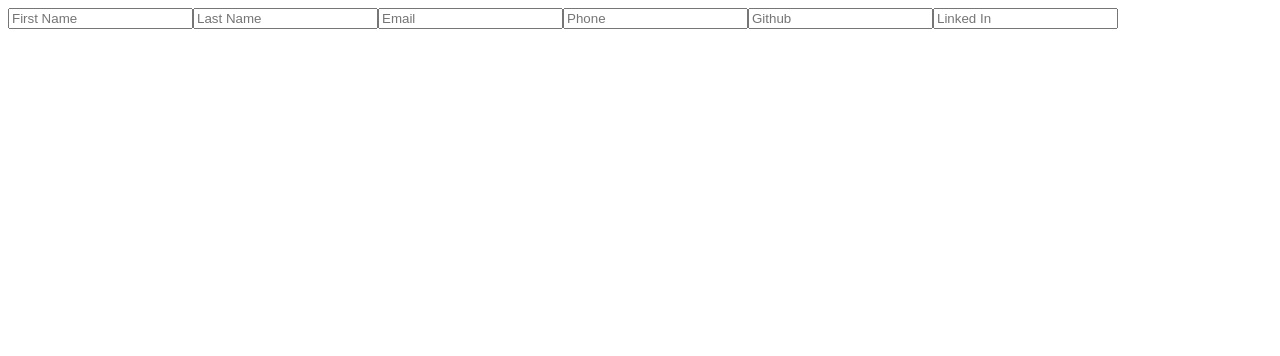
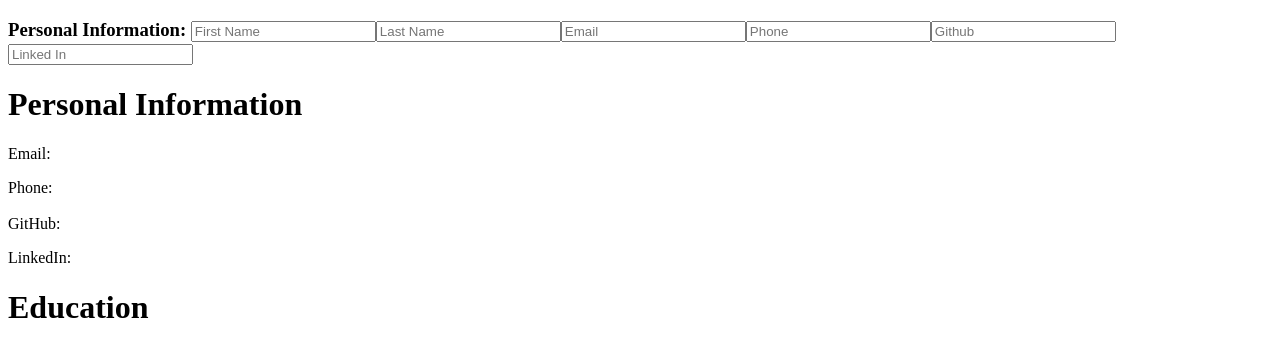
Before and after one commit to mastachiii/top-CVBuilder, a React (Vite) app: page / in a window 1280 px wide. Shown: the top 356 px of the page. Built offline with nearby package versions, Linux system fonts and the light colour scheme.

Commit message:
FEAT: Modified Preview

```diff
--- a/src/Editor.jsx
+++ b/src/Editor.jsx
@@ -20,7 +20,9 @@ function Personal({ handlers }) {
 function Editor({ personalHandlers }) {
     return (
         <div>
-            <Personal handlers={personalHandlers} />
+            <h3>
+                Personal Information: <Personal handlers={personalHandlers} />
+            </h3>
         </div>
     );
 }
--- a/src/Preview.jsx
+++ b/src/Preview.jsx
@@ -1,15 +1,29 @@
-function Person({ firstName, lastName }) {
-    return <h1>{firstName + ' ' + lastName}</h1>;
+function Person({ firstName, lastName, email, phone, gitHub, linkedIn }) {
+    return (
+        <>
+            <p>Email: {email}</p>
+            <p>Phone: {phone}</p>
+            <h3>{firstName + ' ' + lastName}</h3>
+            <p>GitHub: {gitHub}</p>
+            <p>LinkedIn: {linkedIn}</p>
+        </>
+    );
 }
 
 function Preview(props) {
     const personalInfo = props.personalInfo;
     return (
         <div>
+            <h1>Personal Information</h1>
             <Person
                 firstName={personalInfo.firstName}
                 lastName={personalInfo.lastName}
+                email={personalInfo.email}
+                phone={personalInfo.phone}
+                gitHub={personalInfo.gitHub}
+                linkedIn={personalInfo.linkedIn}
             />
+            <h1>Education</h1>
         </div>
     );
 }
```
